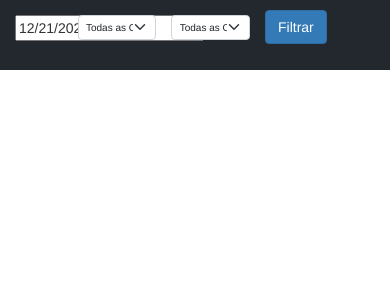
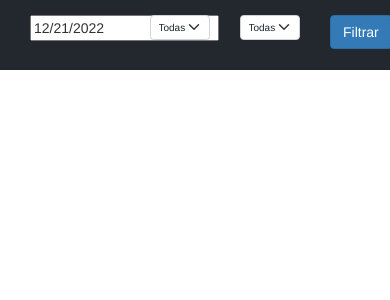
Before and after one commit to JhonnyKeller/reservations, a Django app: page /restaurants/restaurantmenu/1/ in a window 390 px wide. Shown: the top 300 px of the page. Run offline with Django 4.2, Linux system fonts and the light colour scheme; data comes from the database, SQL or seed files in the repository; both versions use the stored data as it was after the commit; some libraries are stand-ins or nearby versions.

Commit message:
'try_fix_menu_size'

```diff
--- a/restaurants/static/assets/menucss/stylemenu.css
+++ b/restaurants/static/assets/menucss/stylemenu.css
@@ -108,13 +108,19 @@
   -ms-transition: all 1s ease;
   transition: all 1s ease;
 }
-@media (max-width: 767px) {
+
+.medium-margin {
+  margin-top: 14px;
+}
+
+@media (max-width: 1200px) {
   .nav-side-menu {
     position: relative;
     width: 100%;
-    margin-bottom: 10px;
+    margin-bottom: 0px;
 	height:inherit;
   }
+
   .nav-side-menu .toggle-btn {
     display: block;
     cursor: pointer;
@@ -135,10 +141,11 @@
     line-height: 35px !important;
   }
 }
-@media (min-width: 767px) {
+@media (min-width: 1200px) {
   .nav-side-menu .menu-list .menu-content {
     display: block;
   }
+
 }
 body {
   margin: 0px;
--- a/restaurants/templates/restaurants/connect_tables.html
+++ b/restaurants/templates/restaurants/connect_tables.html
@@ -4,7 +4,7 @@
 {% load crispy_forms_tags %}
 <div class="filter-bar">
   <div class="container">
-    <div class="row justify-content-start">
+    <div class="row justify-content-center">
       <div class="col-12 col-md-4">
         {% if form_pk != 'False' %}
         <input type="button" value="Voltar" class="btn btn-primary mt-4" onclick="history.back()">
--- a/restaurants/templates/restaurants/create_tables.html
+++ b/restaurants/templates/restaurants/create_tables.html
@@ -5,6 +5,9 @@
 <div class="filter-bar">
   <div class="container">
     <div class="row justify-content-start">
+      <div class="col-12 col-md-12 col-lg-8">
+
+
       <div class="col-12 col-md-4">
         {% if form_pk != 'False' %}
         <input type="button" value="Voltar" class="btn btn-primary mt-4" onclick="history.back()">
@@ -22,7 +25,7 @@
     </div>
   </div>
 </div>
-<div class="container">
+<div class="container medium-margin">
   <div class="row">
     <div class="col-12 col-md-8">
       {% if create_form == 'True' %}
@@ -86,6 +89,7 @@
       {% endif %}
       {% endif %}
     </div>
+    </div>
   </div>
 </div>
 
--- a/restaurants/templates/restaurants/restaurantmenu.html
+++ b/restaurants/templates/restaurants/restaurantmenu.html
@@ -26,14 +26,19 @@
   <div class="container">
 
     <div class="row justify-content-center">
+      <div class="col-0 col-lg-4">
+        <input type="hidden" name="" value="d">
+      </div>
+      <div class="col-md-12 col-lg-8">
         <form  method="post">
           {% csrf_token %}
-          <div class="container">
+          <div class="container medium-margin">
             <div class="row">
-              <div class="col-2 mt-4">
+
+              <div class="col-4 col-md-2">
                 <input  name="choosenday" value="{{choosenday}}" type="text" id="datepicker">
               </div>
-              <div class="col-3 mt-4">
+              <div class="col-3 col-md-3">
                 <select class="form-select" aria-label="Default select example">
                 <option name="filter_shift" value="all" selected>Todas as Opções</option>
                 <option name="filter_shift" value="Breakfast">Breakfast</option>
@@ -41,7 +46,7 @@
                 <option name="filter_shift" value="Dinner">Dinner</option>
                 </select>
               </div>
-              <div class="col-3 mt-4">
+              <div class="col-3 col-md-3">
                 <select class="form-select" aria-label="Default select example">
                 <option name="filter_zone" value="all" selected>Todas as Opções</option>
                 {% for zone in zones %}
@@ -49,7 +54,7 @@
                 {% endfor %}
                 </select>
               </div>
-              <div class="col-2 mt-3">
+              <div class="col-2 col-md-2">
                 <button class="btn btn-primary mb-2" type="submit" name="date_true" value="True">Filtrar</button>
               </div>
             </div>
@@ -136,6 +141,7 @@
         </div>
 
     </div>
+    </div>
 
   </div>
 
```
Also changed, not shown: db.sqlite3.
